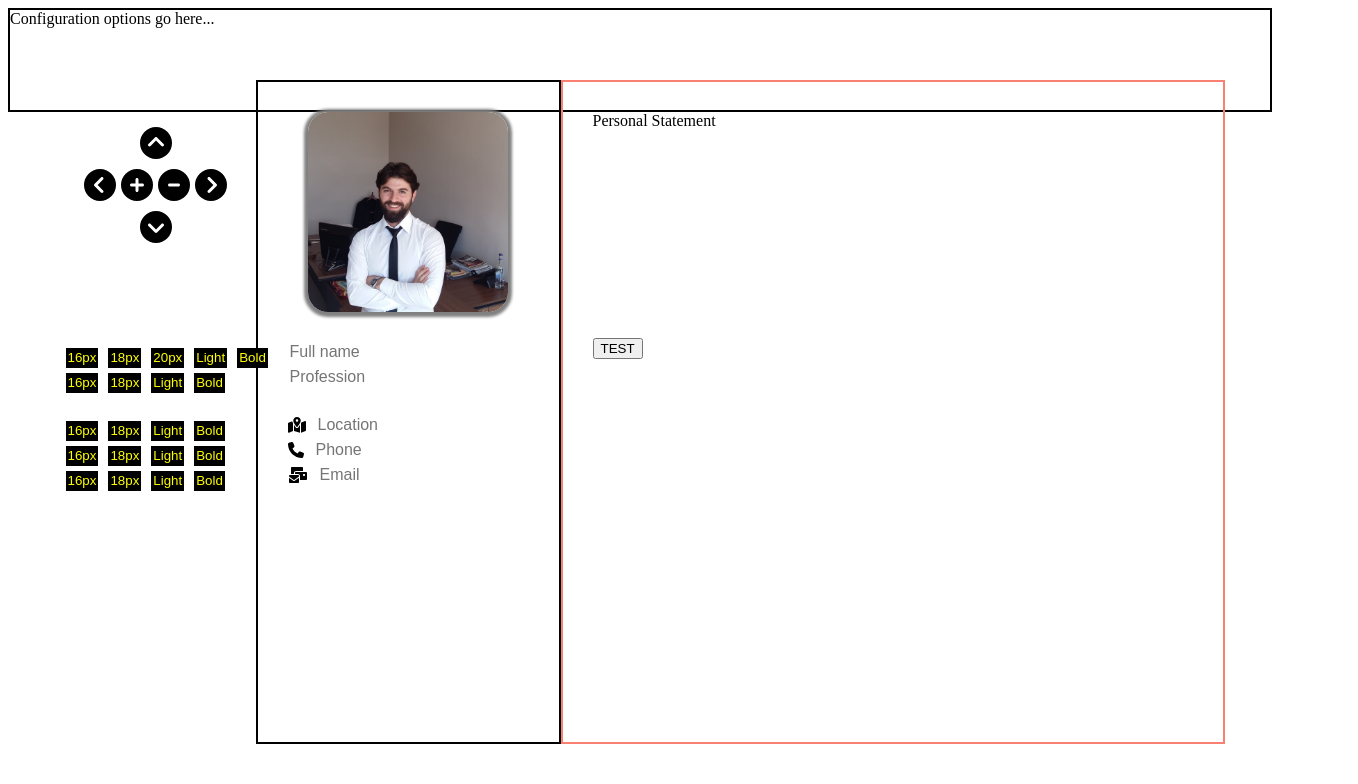
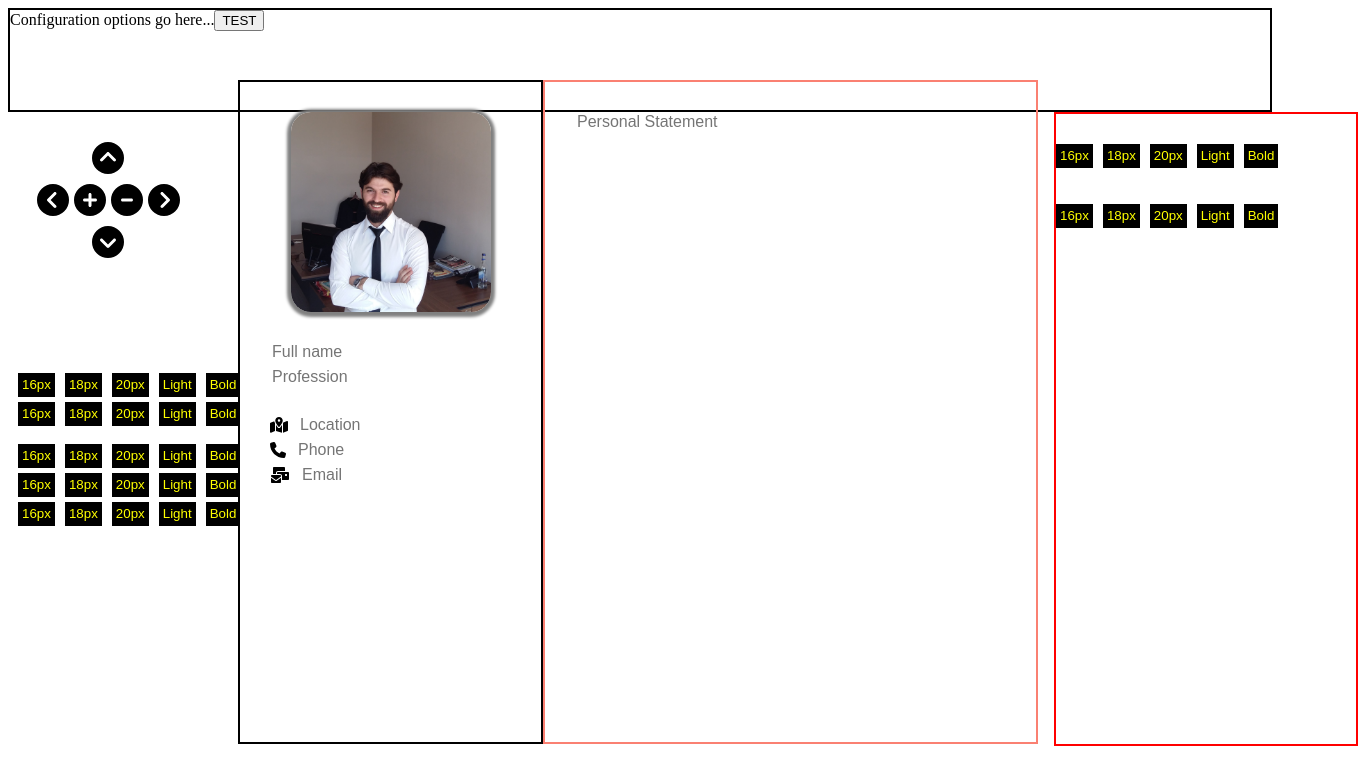
Before and after one commit to codeyourwaytofreedom/cv-maker, a Next.js app: page / in a window 1280 px wide. Shown: the top 784 px of the page, 1358 px wide, since content can reach past the window. Built offline with nearby package versions, Linux system fonts and the light colour scheme.

Commit message:
Customisable pen component created.
Applied to all fields.

Details section under construction.

Save PDF tested. Works very well so far.

Keep going.

Remember why you started.

```diff
--- a/components/cv.tsx
+++ b/components/cv.tsx
@@ -7,7 +7,29 @@ import { faChevronCircleUp, faChevronCircleDown, faChevronCircleLeft, faChevronC
 import { useState } from "react";
 import Details from "./details";
 
+import { useRef } from "react";
+import { jsPDF } from "jspdf";
+import html2canvas from "html2canvas";
+import Pen from "./pen";
+
 const CV = () => {
+    const inputRef = useRef();
+
+    const handleDownloadPdf = async () => {
+        const element = inputRef.current;
+        const canvas = await html2canvas(element);
+        const data = canvas.toDataURL('image/png');
+
+        const pdf = new jsPDF();
+        const imgProperties = pdf.getImageProperties(data);
+        const pdfWidth = pdf.internal.pageSize.getWidth();
+        const pdfHeight =
+          (imgProperties.height * pdfWidth) / imgProperties.width;
+
+        pdf.addImage(data, 'PNG', 0, 0, pdfWidth, pdfHeight);
+        pdf.save('print.pdf');
+      };
+
 
 
     const [name, setName] = useState(["16px", 300]);
@@ -20,11 +42,11 @@ const CV = () => {
         <div className={x.cv}>
             <div className={x.cv_config}>
                 Configuration options go here...
+                <button onClick={handleDownloadPdf}>TEST</button>
             </div>
-            <div className={x.cv_content}>
 
-                <div className={x.cv_content_tools}>
-                    <div className={x.cv_content_tools_joystick}>
+            <div className={x.cv_tools} >
+                    <div className={x.cv_tools_joystick}>
                         <div id={x.up}><FontAwesomeIcon icon={faChevronCircleUp} size={"2x"} onClick={()=> setPosition([position[0], position[1]-1, position[2]])}/></div>
                         <div id={x.m}>
                             <span><FontAwesomeIcon icon={faChevronCircleLeft} size={"2x"} onClick={()=> setPosition([position[0]-1,position[1], position[2]])}/></span>
@@ -34,83 +56,19 @@ const CV = () => {
                         </div>
                         <div id={x.down}><FontAwesomeIcon icon={faChevronCircleDown} size={"2x"} onClick={()=> setPosition([position[0], position[1]+1, position[2]])}/></div>
                     </div>
-                    <div className={x.cv_content_tools_pen}>
-                        <button onClick={()=> setName(["16px", name[1]])}>
-                            16px
-                        </button>
-                        <button onClick={()=> setName(["18px", name[1]])}>
-                            <span>18px</span>
-                        </button>
-                        <button onClick={()=> setName(["20px", name[1]])}>
-                            <span>20px</span>
-                        </button>
-                        <button onClick={()=> setName([name[0], 300])}>
-                            <span>Light</span>
-                        </button>
-                        <button onClick={()=> setName([name[0], 400])}>
-                            <span>Bold</span>
-                        </button>
-                    </div>
-                    <div className={x.cv_content_tools_pen}>
-                        <button onClick={()=> setProfession(["16px", profession[1]])}>
-                            <span>16px</span>
-                        </button>
-                        <button onClick={()=> setProfession(["18px", profession[1]])}>
-                            <span>18px</span>
-                        </button>
-                        <button onClick={()=> setProfession([profession[0], 300])}>
-                            <span>Light</span>
-                        </button>
-                        <button onClick={()=> setProfession([profession[0], 400])}>
-                            <span>Bold</span>
-                        </button>
-                    </div>
+
+                    <Pen cls={x.cv_tools_pen} setter={setName} value={name}/>
+                    <Pen cls={x.cv_tools_pen} setter={setProfession} value={profession}/>
+
+
                     <br />
-                    <div className={x.cv_content_tools_pencil}>
-                        <button onClick={()=> setLocation(["16px", location[1]])}>
-                            <span>16px</span>
-                        </button>
-                        <button onClick={()=> setLocation(["18px", location[1]])}>
-                            <span>18px</span>
-                        </button>
-                        <button onClick={()=> setLocation([location[0], 300])}>
-                            <span>Light</span>
-                        </button>
-                        <button onClick={()=> setLocation([location[0], 400])}>
-                            <span>Bold</span>
-                        </button>
-                    </div>
-                    <div className={x.cv_content_tools_pencil}>
-                        <button onClick={()=> setPhone(["16px", phone[1]])}>
-                            <span>16px</span>
-                        </button>
-                        <button onClick={()=> setPhone(["18px", phone[1]])}>
-                            <span>18px</span>
-                        </button>
-                        <button onClick={()=> setPhone([phone[0], 300])}>
-                            <span>Light</span>
-                        </button>
-                        <button onClick={()=> setPhone([phone[0], 400])}>
-                            <span>Bold</span>
-                        </button>
-                    </div>
-                    <div className={x.cv_content_tools_pencil}>
-                        <button onClick={()=> setEmail(["16px", email[1]])}>
-                            <span>16px</span>
-                        </button>
-                        <button onClick={()=> setEmail(["18px", email[1]])}>
-                            <span>18px</span>
-                        </button>
-                        <button onClick={()=> setEmail([email[0], 300])}>
-                            <span>Light</span>
-                        </button>
-                        <button onClick={()=> setEmail([email[0], 400])}>
-                            <span>Bold</span>
-                        </button>
-                    </div>
 
-                </div>
+                    <Pen cls={x.cv_tools_pencil} setter={setLocation} value={location}/>
+                    <Pen cls={x.cv_tools_pencil} setter={setPhone} value={phone}/>
+                    <Pen cls={x.cv_tools_pencil} setter={setEmail} value={email}/>
+            </div>
 
+            <div className={x.cv_content} ref={inputRef}>
                 <div className={x.cv_content_profile}>
                     <div className={x.cv_content_profile_picture}>
                         <Image
@@ -136,9 +94,6 @@ const CV = () => {
                             <FontAwesomeIcon icon={faMailBulk}/>
                             <input type="text" placeholder="Email" style={{fontSize: email[0], fontWeight: email[1]}}/>
                         </span>
-
-
-
                     </div>
                 </div>
                 <Details/>
--- a/components/details.tsx
+++ b/components/details.tsx
@@ -1,31 +1,30 @@
+import { useState } from "react";
 import x from "../styles/cv.module.css";
+import Pen from "./pen";
 
-import { useRef } from "react";
-import { jsPDF } from "jspdf";
-import html2canvas from "html2canvas";
 
 const Details = () => {
-    const inputRef = useRef();
-    const printDocument = () => {
-        html2canvas(inputRef.current).then((canvas) => {
-        const imgData = canvas.toDataURL("image/png");
-        const pdf = new jsPDF();
-        pdf.addImage(imgData, "JPEG", 0, 0);
-        pdf.save("download.pdf");
-        });
-    };
+    const [personal, setPersonal] = useState(["16px", 300])
+    const [personal_details, setPersonal_details] = useState(["16px", 300])
 
     return (
-        <div className={x.cv_content_details} ref={inputRef}>
+        <div className={x.cv_content_details}>
             <div className={x.cv_content_details_chapter}>
                 <div className={x.cv_content_details_chapter_title}>
-                    Personal Statement
+                    <input type="text" placeholder="Personal Statement" style={{fontSize: personal[0], fontWeight: personal[1]}}/>
                 </div>
                 <div className={x.cv_content_details_chapter_content}>
-                    <textarea name="eeee" spellCheck={false} style={{height:"200px"}}></textarea>
+                    <textarea name="eeee" spellCheck={false} style={{height:"200px", fontSize: personal_details[0], fontWeight: personal_details[1]}}></textarea>
                 </div>
             </div>
-            <button onClick={printDocument}>TEST</button>
+
+            <div className={x.cv_content_details_tools}>
+                <Pen cls={x.cv_content_details_tools_pen} setter={setPersonal} value={personal} />
+                <br />
+                <br />
+
+                <Pen cls={x.cv_content_details_tools_pen} setter={setPersonal_details} value={personal_details} />
+            </div>
         </div>
      );
 }
--- /dev/null
+++ b/components/pen.tsx
@@ -0,0 +1,23 @@
+const Pen = ({cls, setter, value}) => {
+    return (
+            <div className={cls}>
+                    <button onClick={()=> setter(["16px", value[1]])}>
+                        16px
+                    </button>
+                    <button onClick={()=> setter(["18px", value[1]])}>
+                        <span>18px</span>
+                    </button>
+                    <button onClick={()=> setter(["20px", value[1]])}>
+                        <span>20px</span>
+                    </button>
+                    <button onClick={()=> setter([value[0], 300])}>
+                        <span>Light</span>
+                    </button>
+                    <button onClick={()=> setter([value[0], 400])}>
+                        <span>Bold</span>
+                    </button>
+            </div>
+     );
+}
+
+export default Pen;
--- a/styles/cv.module.css
+++ b/styles/cv.module.css
@@ -2,50 +2,45 @@
   border: 2px solid black;
   height: 100px;
 }
-.cv_content {
-  display: flex;
-  justify-content: center;
-  align-items: center;
-  height: 600px;
-}
-.cv_content_tools {
+.cv_tools {
   width: 200px;
   height: 100%;
   padding-top: 30px;
+  position: absolute;
   -webkit-user-select: none;
      -moz-user-select: none;
       -ms-user-select: none;
           user-select: none;
 }
-.cv_content_tools_joystick {
+.cv_tools_joystick {
   display: grid;
   row-gap: 10px;
 }
-.cv_content_tools_joystick #up, .cv_content_tools_joystick #down {
+.cv_tools_joystick #up, .cv_tools_joystick #down {
   display: grid;
   justify-content: center;
   align-items: center;
 }
-.cv_content_tools_joystick #m {
+.cv_tools_joystick #m {
   display: flex;
   justify-content: center;
   align-items: center;
   -moz-column-gap: 5px;
        column-gap: 5px;
 }
-.cv_content_tools_pen, .cv_content_tools_pencil {
+.cv_tools_pen, .cv_tools_pencil {
   position: relative;
   display: flex;
   -moz-column-gap: 10px;
        column-gap: 10px;
-  top: 105px;
+  top: 115px;
   padding-bottom: 5px;
   padding-left: 10px;
 }
-.cv_content_tools_pen button, .cv_content_tools_pencil button {
+.cv_tools_pen button, .cv_tools_pencil button {
   border: none;
   border-bottom: 1px solid black;
-  padding: 2px;
+  padding: 4px;
   cursor: pointer;
   background-color: black;
   color: yellow;
@@ -54,11 +49,20 @@
       -ms-user-select: none;
           user-select: none;
 }
-.cv_content_tools_pen button span, .cv_content_tools_pencil button span {
+.cv_tools_pen button span, .cv_tools_pencil button span {
   color: yellow;
 }
-.cv_content_tools_pencil {
+.cv_tools_pencil {
   top: 110px;
+}
+.cv_content {
+  display: flex;
+  justify-content: center;
+  align-items: center;
+  height: 600px;
+  width: 800px;
+  position: relative;
+  left: 230px;
 }
 .cv_content_profile {
   height: 100%;
@@ -106,9 +110,57 @@
   height: 100%;
   padding: 30px;
 }
+.cv_content_details_tools {
+  position: absolute;
+  border: 2px solid red;
+  right: -320px;
+  top: 0;
+  width: 300px;
+  height: 600px;
+  padding-top: 30px;
+}
+.cv_content_details_tools_pen {
+  display: flex;
+  -moz-column-gap: 10px;
+       column-gap: 10px;
+}
+.cv_content_details_tools_pen button {
+  border: none;
+  border-bottom: 1px solid black;
+  padding: 4px;
+  cursor: pointer;
+  background-color: black;
+  color: yellow;
+  -webkit-user-select: none;
+     -moz-user-select: none;
+      -ms-user-select: none;
+          user-select: none;
+}
+.cv_content_details_tools_pen button span {
+  color: yellow;
+}
 .cv_content_details textarea {
   resize: none;
   width: 100% !important;
   border: none;
   overflow: hidden;
+  position: relative;
+  top: 5px;
+  text-align: justify;
+}
+.cv_content_details input {
+  border: none;
+  font-size: 16px;
+  font-weight: 300;
+}
+.cv_content_details input:focus {
+  outline: none;
+}
+.cv_content_details_title input {
+  border: none;
+  font-size: 16px;
+  font-weight: 300;
+}
+.cv_content_details_title input:focus {
+  outline: none;
 }/*# sourceMappingURL=cv.module.css.map */
--- a/styles/cv.module.scss
+++ b/styles/cv.module.scss
@@ -5,15 +5,13 @@
         border: 2px solid black;
         height: 100px;
     }
-    &_content{
-        @include flex-center;
-        //border: 2px solid red;
-        height: 600px;
+
     &_tools{
         width: 200px;
         height: 100%;
         padding-top: 30px;
         //border: 2px solid green;
+        position: absolute;
         user-select: none;
         &_joystick{
             display: grid;
@@ -31,26 +29,22 @@
             position: relative;
             display: flex;
             column-gap: 10px;
-                top:105px;
+            top:115px;
             padding-bottom: 5px;
             padding-left: 10px;
-                button{
-                    border: none;
-                    border-bottom: 1px solid black;
-                    padding: 2px;
-                    cursor: pointer;
-                    background-color: black;
-                    color: yellow;
-                    user-select: none;
-                    span{
-                        color:yellow;
-                    }
-                }
+            @include pen_button;
         }
         &_pencil{
             top:110px;
         }
     }
+    &_content{
+        @include flex-center;
+        //border: 2px solid red;
+        height: 600px;
+        width: 800px;
+        position: relative;
+        left: 230px;
         &_profile{
             height: 100%;
             border: 2px solid black;
@@ -79,14 +73,7 @@
                     align-items: center;
                     column-gap: 10px;
                 }
-                input{
-                    border: none;
-                    font-size: 16px;
-                    font-weight: 300;
-                    &:focus{
-                        outline: none;
-                    }
-                }
+                @include input-styles;
             }
         }
         &_details{
@@ -94,12 +81,39 @@
             border: 2px solid salmon;
             height: 100%;
             padding: 30px;
+            &_tools{
+                position: absolute;
+                border:2px solid red;
+                right: -320px;
+                top:0;
+                width: 300px;
+                height: 600px;
+                padding-top: 30px;
+                &_pen{
+                    display: flex;
+                    column-gap: 10px;
+                    @include pen_button;
+                }
+
+            }
             textarea {
                 resize: none;
                 width: 100% !important;
                 border: none;
                 overflow: hidden;
+                position: relative;
+                top:5px;
+                text-align:justify;
+              }
+            @include input-styles;
+
+            &_chapter{
+
+            }
+            &_title{
+                @include input-styles;
+            }
+
         }
     }
 }
-}
```
Also changed, not shown: save/save.js (deleted, +0 -53 lines), styles/_base.scss (+26 -0 lines), 1 other file (tests, documents, lock files or other folders). Lines whose indentation alone changed are shown as unchanged.
